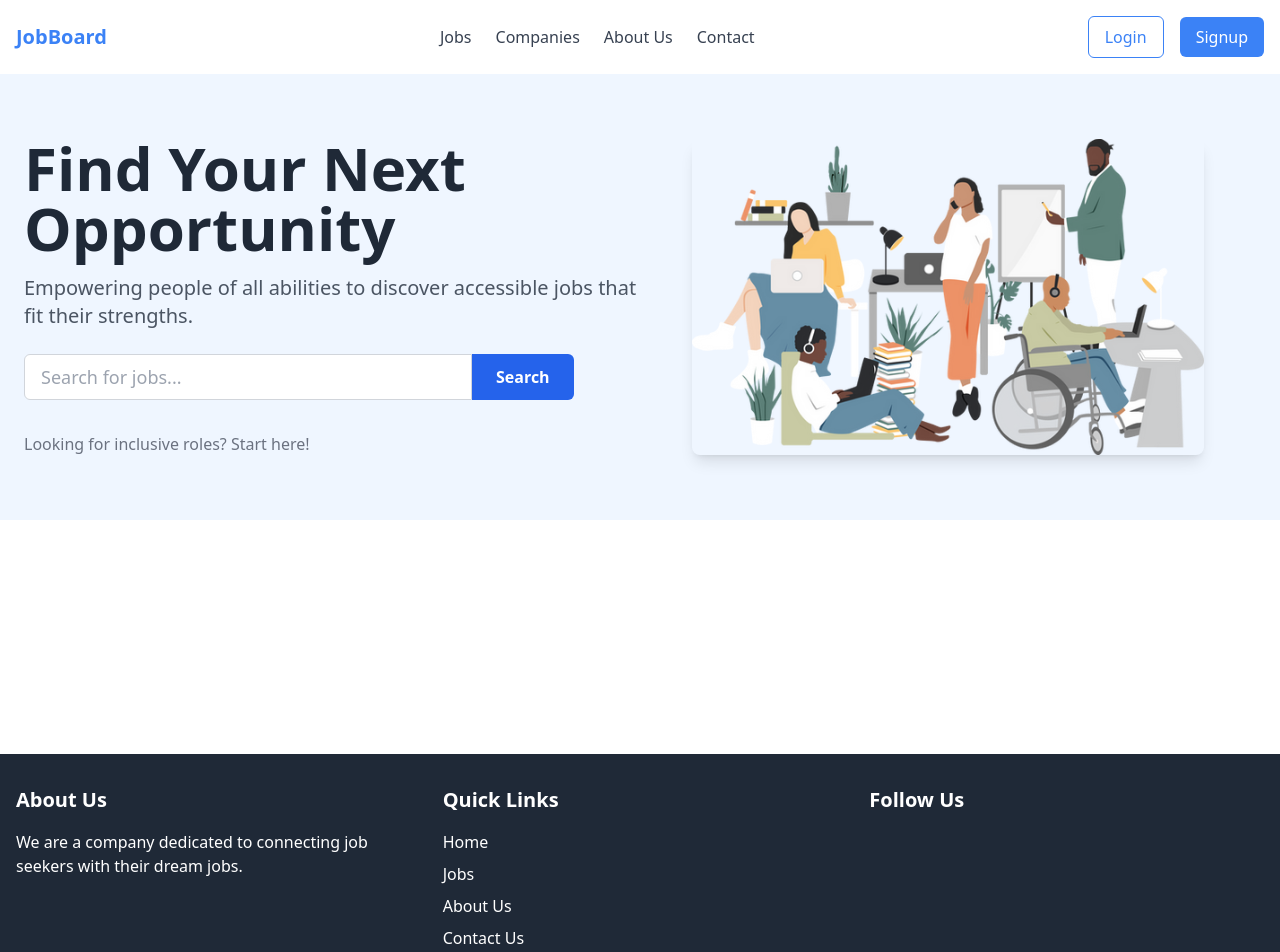
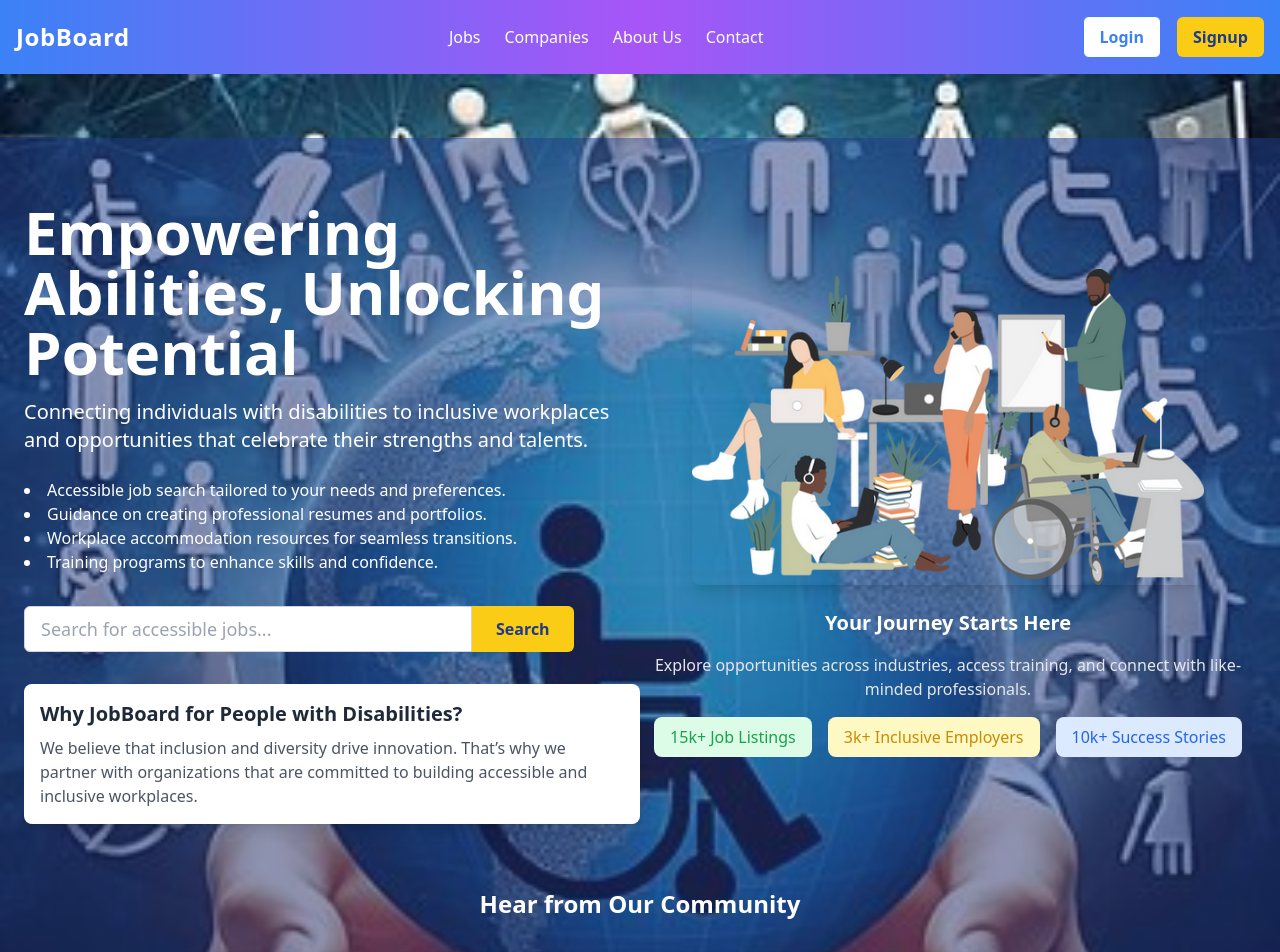
Before and after one commit to Masigacodes/gomycode-job-board, a Next.js app: page / in a window 1280 px wide. Shown: the top 952 px of the page. Built offline with nearby package versions, Linux system fonts and the light colour scheme.

Commit message:
add background image at the hero section and style the contact image

```diff
--- a/src/components/ui/HeroSection.tsx
+++ b/src/components/ui/HeroSection.tsx
@@ -4,36 +4,53 @@ import React from "react";
 
 const HeroSection: React.FC = () => {
   return (
-    <section className="bg-blue-50 py-16">
+    <section
+      className="bg-blue-50 bg-cover bg-center py-16"
+      style={{
+        backgroundImage: "url('/images/working5.jpg')",
+      }}
+    >
+      <div className="bg-blue-900 bg-opacity-50 py-16">
         <div className="container mx-auto px-6 flex flex-col lg:flex-row items-center">
           {/* Left Side: Text Content */}
-        <div className="lg:w-1/2 text-center lg:text-left">
-          <h1 className="text-4xl font-bold text-gray-800 md:text-5xl lg:text-6xl">
-            Find Your Next Opportunity
+          <div className="lg:w-1/2 text-center lg:text-left text-white">
+            <h1 className="text-4xl font-bold md:text-5xl lg:text-6xl leading-tight">
+              Empowering Abilities, Unlocking Potential
             </h1>
-          <p className="mt-4 text-lg text-gray-600 md:text-xl">
-            Empowering people of all abilities to discover accessible jobs that fit their strengths.
+            <p className="mt-4 text-lg md:text-xl">
+              Connecting individuals with disabilities to inclusive workplaces and opportunities that celebrate their strengths and talents.
             </p>
-          <div className="mt-6 flex justify-center lg:justify-start">
+            <ul className="mt-6 text-left list-disc list-inside">
+              <li>Accessible job search tailored to your needs and preferences.</li>
+              <li>Guidance on creating professional resumes and portfolios.</li>
+              <li>Workplace accommodation resources for seamless transitions.</li>
+              <li>Training programs to enhance skills and confidence.</li>
+            </ul>
+            <div className="mt-8 flex justify-center lg:justify-start">
               <input
                 type="text"
-              placeholder="Search for jobs..."
+                placeholder="Search for accessible jobs..."
                 className="w-full max-w-md px-4 py-2 text-lg border border-gray-300 rounded-l-md focus:outline-none focus:ring-2 focus:ring-blue-500"
-              aria-label="Search for jobs"
+                aria-label="Search for accessible jobs"
               />
               <button
-              className="bg-blue-600 text-white font-semibold px-6 py-2 rounded-r-md hover:bg-blue-700 focus:outline-none focus:ring-2 focus:ring-blue-500"
+                className="bg-yellow-400 text-blue-900 font-semibold px-6 py-2 rounded-r-md hover:bg-yellow-500 focus:outline-none focus:ring-2 focus:ring-yellow-500"
               >
                 Search
               </button>
             </div>
-          <div className="mt-8">
-            <p className="text-gray-500">Looking for inclusive roles? Start here!</p>
+            <div className="mt-8 bg-white p-4 rounded-lg shadow-lg">
+              <h2 className="text-xl font-semibold text-gray-800">
+                Why JobBoard for People with Disabilities?
+              </h2>
+              <p className="text-gray-600 mt-2">
+                We believe that inclusion and diversity drive innovation. That’s why we partner with organizations that are committed to building accessible and inclusive workplaces.
+              </p>
             </div>
           </div>
 
-        {/* Right Side: Image */}
-        <div className="lg:w-1/2 mt-10 lg:mt-0 flex justify-center">
+          {/* Right Side: Image and Callouts */}
+          <div className="lg:w-1/2 mt-10 lg:mt-0 flex flex-col items-center space-y-6">
             <Image
               width={500}
               height={500}
@@ -42,6 +59,47 @@ const HeroSection: React.FC = () => {
               alt="Illustration of job opportunities"
               className="w-full h-full object-cover rounded-lg shadow-lg max-w-lg"
             />
+            <div className="text-center space-y-4">
+              <h2 className="text-xl font-semibold text-white">
+                Your Journey Starts Here
+              </h2>
+              <p className="text-gray-200">
+                Explore opportunities across industries, access training, and connect with like-minded professionals.
+              </p>
+              <div className="flex justify-center space-x-4">
+                <div className="bg-green-100 text-green-600 px-4 py-2 rounded-lg">
+                  <p>15k+ Job Listings</p>
+                </div>
+                <div className="bg-yellow-100 text-yellow-600 px-4 py-2 rounded-lg">
+                  <p>3k+ Inclusive Employers</p>
+                </div>
+                <div className="bg-blue-100 text-blue-600 px-4 py-2 rounded-lg">
+                  <p>10k+ Success Stories</p>
+                </div>
+              </div>
+            </div>
+          </div>
+        </div>
+
+        {/* Additional Section: Testimonials */}
+        <div className="mt-16">
+          <h2 className="text-2xl font-bold text-white text-center">
+            Hear from Our Community
+          </h2>
+          <div className="mt-8 flex flex-col lg:flex-row justify-center gap-8">
+            <div className="bg-white p-6 rounded-lg shadow-md max-w-md">
+              <p className="text-gray-600">
+                "Thanks to JobBoard, I found a company that values my skills and provides accommodations that empower me to succeed."
+              </p>
+              <p className="text-blue-500 font-semibold mt-4">- Jane Doe</p>
+            </div>
+            <div className="bg-white p-6 rounded-lg shadow-md max-w-md">
+              <p className="text-gray-600">
+                "The training resources and support gave me the confidence to transition into a new career path."
+              </p>
+              <p className="text-blue-500 font-semibold mt-4">- John Smith</p>
+            </div>
+          </div>
         </div>
       </div>
     </section>
--- a/src/components/ui/Navbar-2.tsx
+++ b/src/components/ui/Navbar-2.tsx
@@ -3,10 +3,10 @@ import Link from 'next/link';
 
 const Navbar = () => {
   return (
-    <nav className="bg-white shadow-md p-4">
+    <nav className="bg-gradient-to-r from-blue-500 via-purple-500 to-blue-500 p-4 shadow-lg">
       <div className="container mx-auto flex justify-between items-center">
         {/* Logo */}
-        <div className="text-xl font-bold text-blue-500">
+        <div className="text-2xl font-extrabold text-white tracking-wide">
           <Link href="/">
             JobBoard
           </Link>
@@ -14,29 +14,26 @@ const Navbar = () => {
 
         {/* Navigation Links */}
         <div className="hidden md:flex space-x-6">
-          <Link href="/jobs" className="text-gray-700 hover:text-blue-500">
-            Jobs
-          </Link>
-          <Link href="/companies" className="text-gray-700 hover:text-blue-500">
-            Companies
-          </Link>
-          <Link href="/about" className="text-gray-700 hover:text-blue-500">
-            About Us
-          </Link>
-          <Link href="/contact" className="text-gray-700 hover:text-blue-500">
-            Contact
-          </Link>
+          {["Jobs", "Companies", "About Us", "Contact"].map((item, index) => (
+            <Link
+              key={index}
+              href={`/${item.toLowerCase().replace(" ", "")}`}
+              className="text-white font-medium hover:text-yellow-300 transition duration-200"
+            >
+              {item}
+            </Link>
+          ))}
         </div>
 
         {/* Authentication Buttons */}
         <div className="space-x-4">
           <Link href="/login">
-            <button className="px-4 py-2 text-blue-500 border border-blue-500 rounded-md hover:bg-blue-500 hover:text-white transition">
+            <button className="px-4 py-2 text-blue-500 bg-white font-semibold border border-blue-500 rounded-md hover:bg-blue-500 hover:text-white transition">
               Login
             </button>
           </Link>
           <Link href="/signup">
-            <button className="px-4 py-2 bg-blue-500 text-white rounded-md hover:bg-blue-600 transition">
+            <button className="px-4 py-2 bg-yellow-400 text-blue-900 font-semibold rounded-md hover:bg-yellow-500 hover:text-white transition">
               Signup
             </button>
           </Link>
```
Also changed, not shown: src/app/contact/page.tsx (+45 -15 lines). Lines whose indentation alone changed are shown as unchanged.
